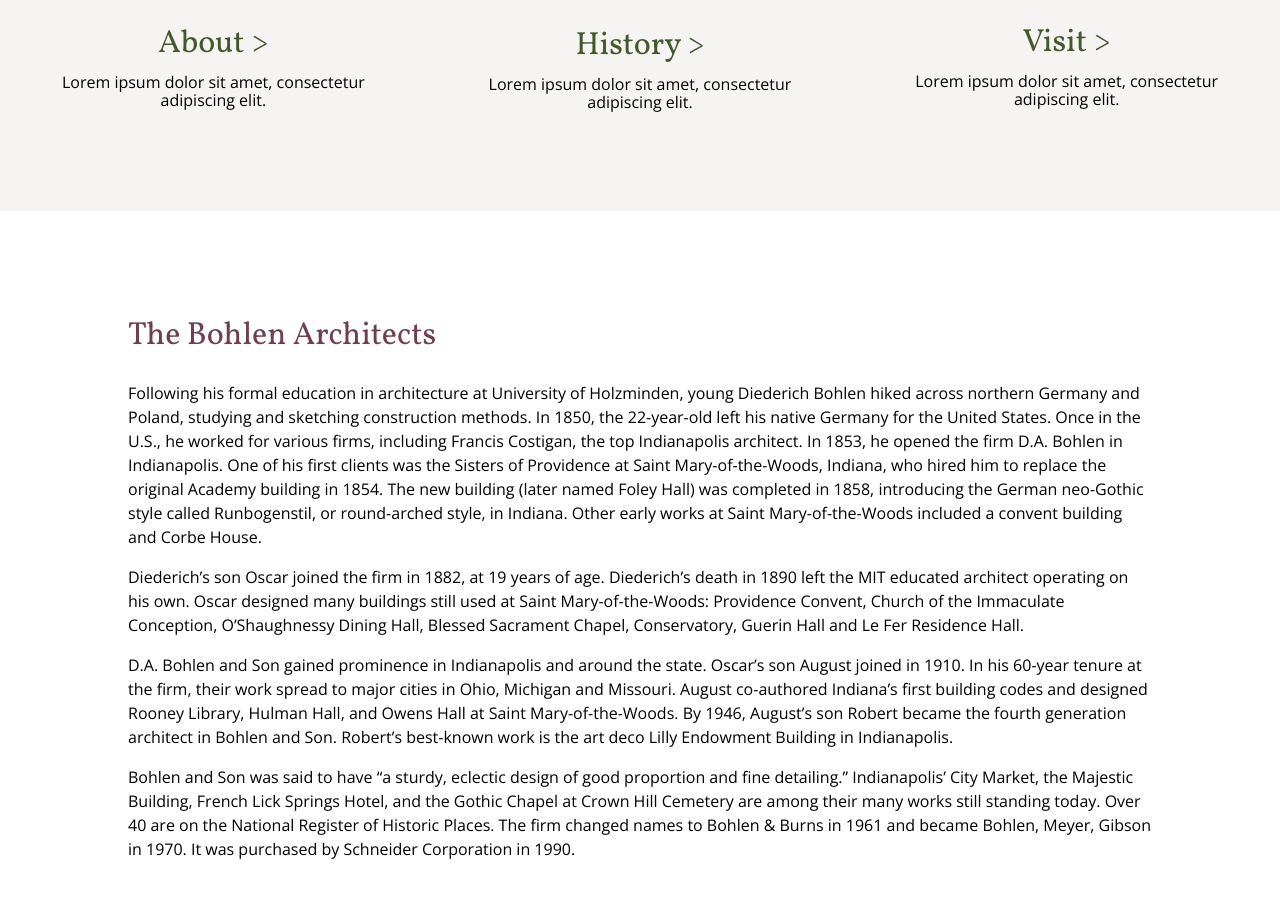
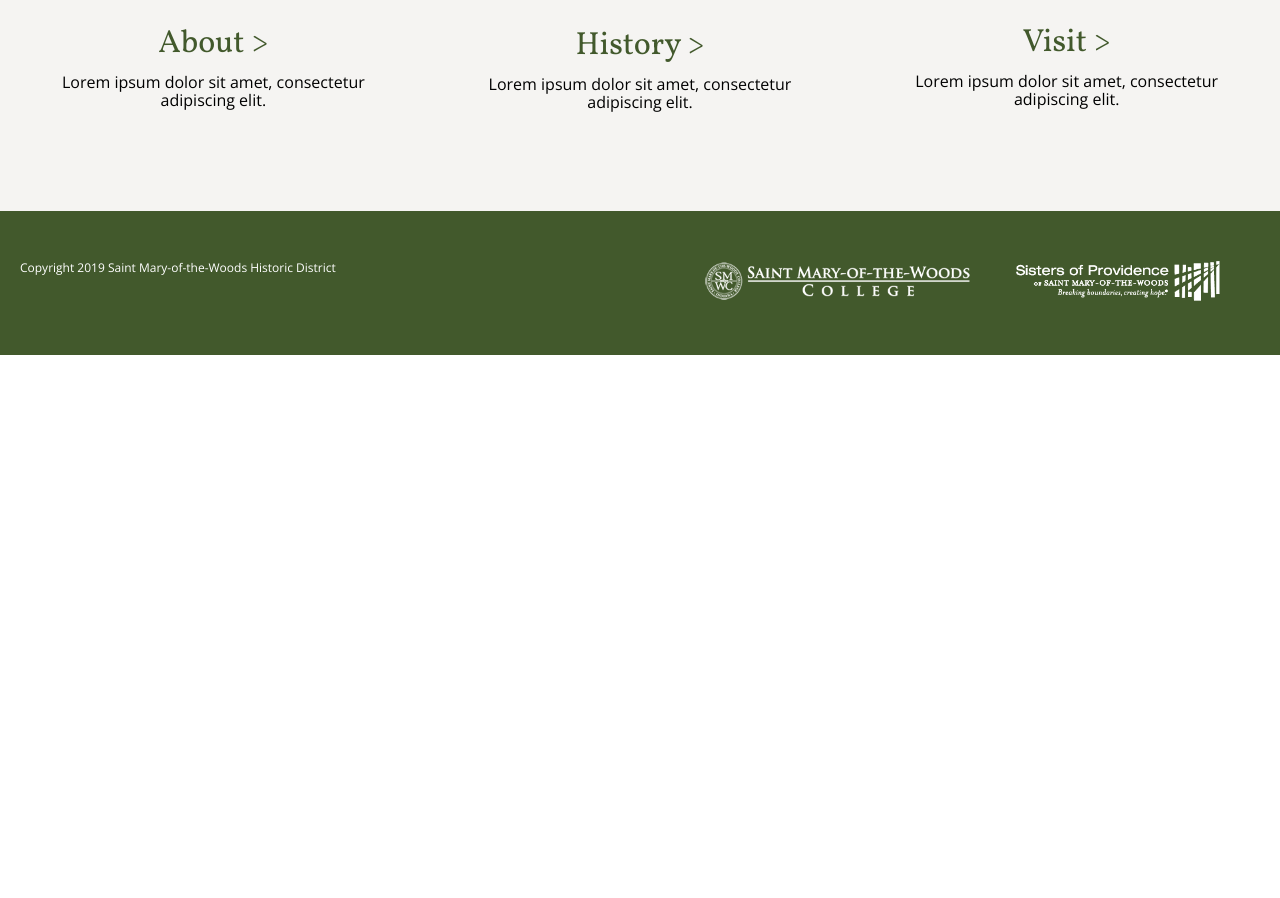
Before and after one commit to smwcollege/smw-historic-district, a Jekyll site: the page built from index.md, in a window 1280 px wide and 900 px high, scrolled down 1499 px. Built offline with Jekyll 4.4.1, drawn with Linux system fonts in a browser that asks for light colours; after the commit the page ends 1854 px from its top, so only the background shows below that.

```diff
--- a/_layouts/frontpage.html
+++ b/_layouts/frontpage.html
@@ -31,11 +31,4 @@ layout: default
             <div class="cta-description">Lorem ipsum dolor sit amet, consectetur adipiscing elit. </div>
         </div></a>
     </div>
-    <div class="wrap">
-        <h2>The Bohlen Architects</h2>
-        <p>Following his formal education in architecture at University of Holzminden, young Diederich Bohlen hiked across northern Germany and Poland, studying and sketching construction methods. In 1850, the 22-year-old left his native Germany for the United States. Once in the U.S., he worked for various firms, including Francis Costigan, the top Indianapolis architect. In 1853, he opened the firm D.A. Bohlen in Indianapolis. One of his first clients was the Sisters of Providence at Saint Mary-of-the-Woods, Indiana, who hired him to replace the original Academy building in 1854. The new building (later named Foley Hall) was completed in 1858, introducing the German neo-Gothic style called Runbogenstil, or round-arched style, in Indiana. Other early works at Saint Mary-of-the-Woods included a convent building and Corbe House.</p>
-        <p>Diederich’s son Oscar joined the firm in 1882, at 19 years of age. Diederich’s death in 1890 left the MIT educated architect operating on his own. Oscar designed many buildings still used at Saint Mary-of-the-Woods: Providence Convent, Church of the Immaculate Conception, O’Shaughnessy Dining Hall, Blessed Sacrament Chapel, Conservatory, Guerin Hall and Le Fer Residence Hall.</p>
-        <p>D.A. Bohlen and Son gained prominence in Indianapolis and around the state. Oscar’s son August joined in 1910. In his 60-year tenure at the firm, their work spread to major cities in Ohio, Michigan and Missouri. August co-authored Indiana’s first building codes and designed Rooney Library, Hulman Hall, and Owens Hall at Saint Mary-of-the-Woods. By 1946, August’s son Robert became the fourth generation architect in Bohlen and Son. Robert’s best-known work is the art deco Lilly Endowment Building in Indianapolis.</p>
-        <p>Bohlen and Son was said to have “a sturdy, eclectic design of good proportion and fine detailing.” Indianapolis’ City Market, the Majestic Building, French Lick Springs Hotel, and the Gothic Chapel at Crown Hill Cemetery are among their many works still standing today. Over 40 are on the National Register of Historic Places. The firm changed names to Bohlen & Burns in 1961 and became Bohlen, Meyer, Gibson in 1970. It was purchased by Schneider Corporation in 1990.</p>
-    </div>
 </section>
```
Also changed, not shown: history.md (+10 -0 lines).
